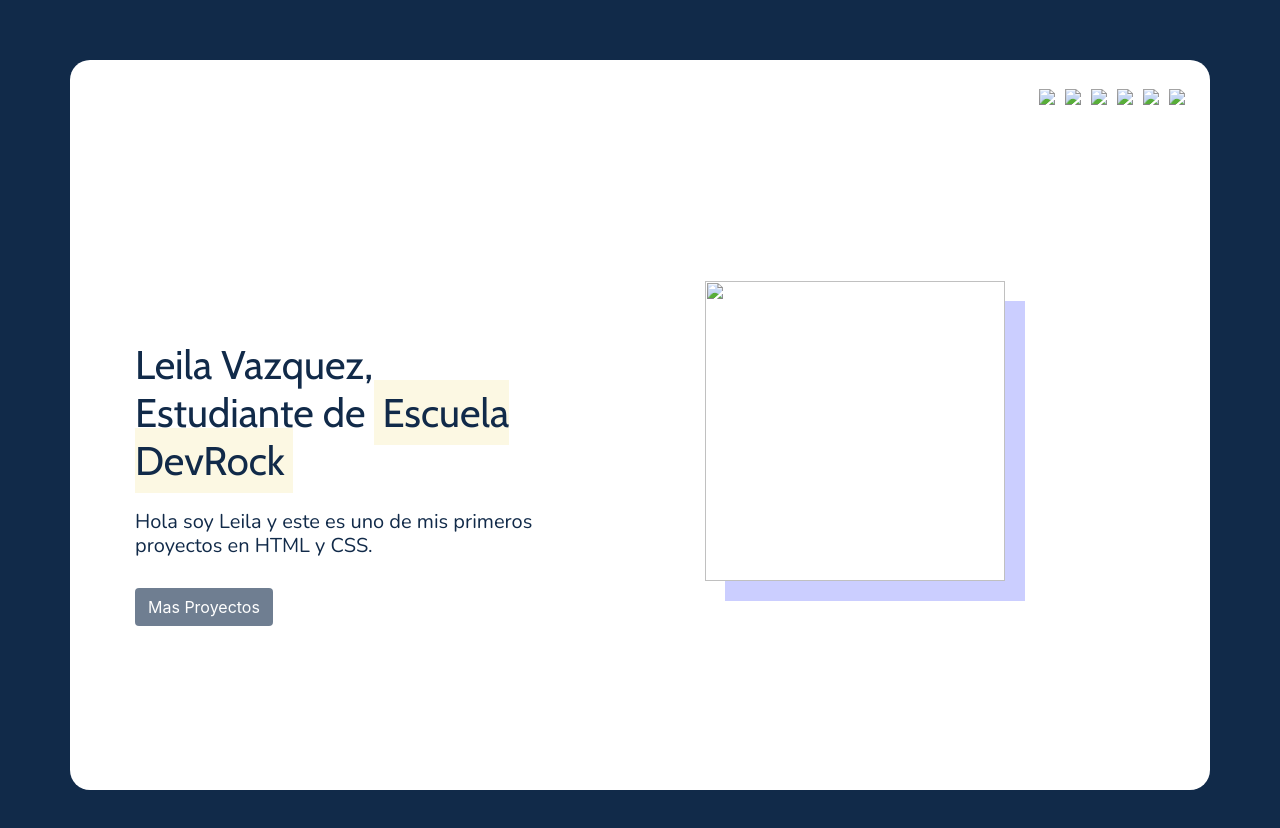
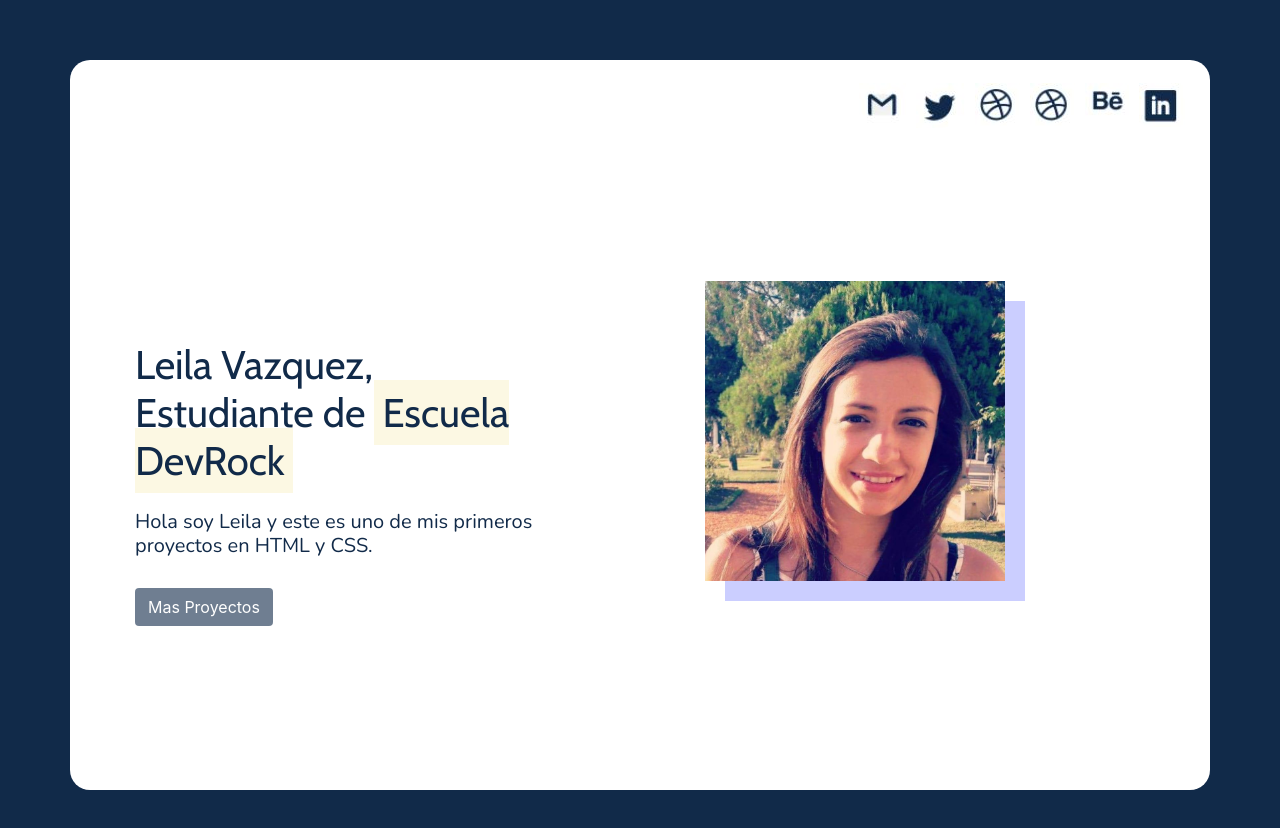
Before and after one commit to LeilaVazquez/ProfileCard, a plain HTML site: page index.html in a window 1280 px wide. Drawn offline with nearby package versions, Linux system fonts and the light colour scheme; the site is published under a folder, as on GitHub Pages, so addresses that start at the root find nothing.

Commit message:
segundo commit

```diff
--- a/index.html
+++ b/index.html
@@ -13,12 +13,12 @@
 	<main class="container">
 			<header>
 				<ul>
-					<li><a href="https://www.linkedin.com/in/leila-vazquez/"><img src="/images/linkedin.JPG"></a></li>
-					<li><a href="https://www.google.com"><img src="/images/be.JPG"></a></li>
-					<li><a href="https://www.google.com"><img src="/images/dribble.JPG"></a></li>
-					<li><a href="https://www.instagram.com/lei_vaz"><img src="/images/dribble.JPG"></a></li>
-					<li><a href="https://www.google.com"><img src="/images/twitter.JPG"></a></li>
-					<li><a href="mailto:lei_vaz@hotmail.com"><img src="/images/gmail.JPG"></a></li>
+					<li><a href="https://www.linkedin.com/in/leila-vazquez/"><img src="images/linkedin.JPG"></a></li>
+					<li><a href="https://www.google.com"><img src="images/be.JPG"></a></li>
+					<li><a href="https://www.google.com"><img src="images/dribble.JPG"></a></li>
+					<li><a href="https://www.instagram.com/lei_vaz"><img src="images/dribble.JPG"></a></li>
+					<li><a href="https://www.google.com"><img src="images/twitter.JPG"></a></li>
+					<li><a href="mailto:lei_vaz@hotmail.com"><img src="images/gmail.JPG"></a></li>
 				</ul>
 			</header>
 		<section>
@@ -35,7 +35,7 @@
 						<a href="https://github.com/LeilaVazquez"><button type="button" class="btn">Mas Proyectos</button></a>
 					</div>
 						<div class="col-md-6">
-							<img src="/images/lei.JPG" width="300" height="300" class="foto">
+							<img src="images/lei.JPG" width="300" height="300" class="foto">
 						</div>
 				</div>
 				<div class="row">
```
